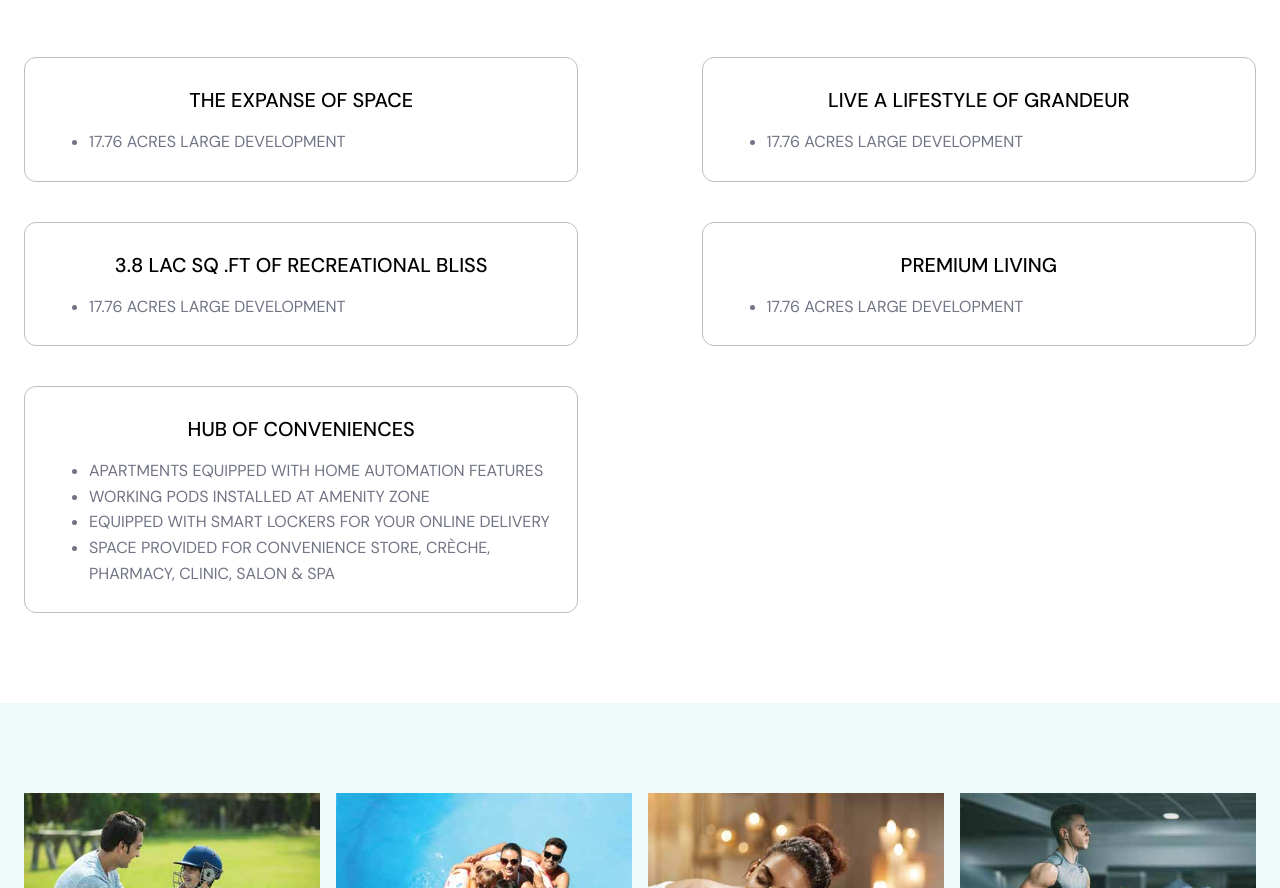
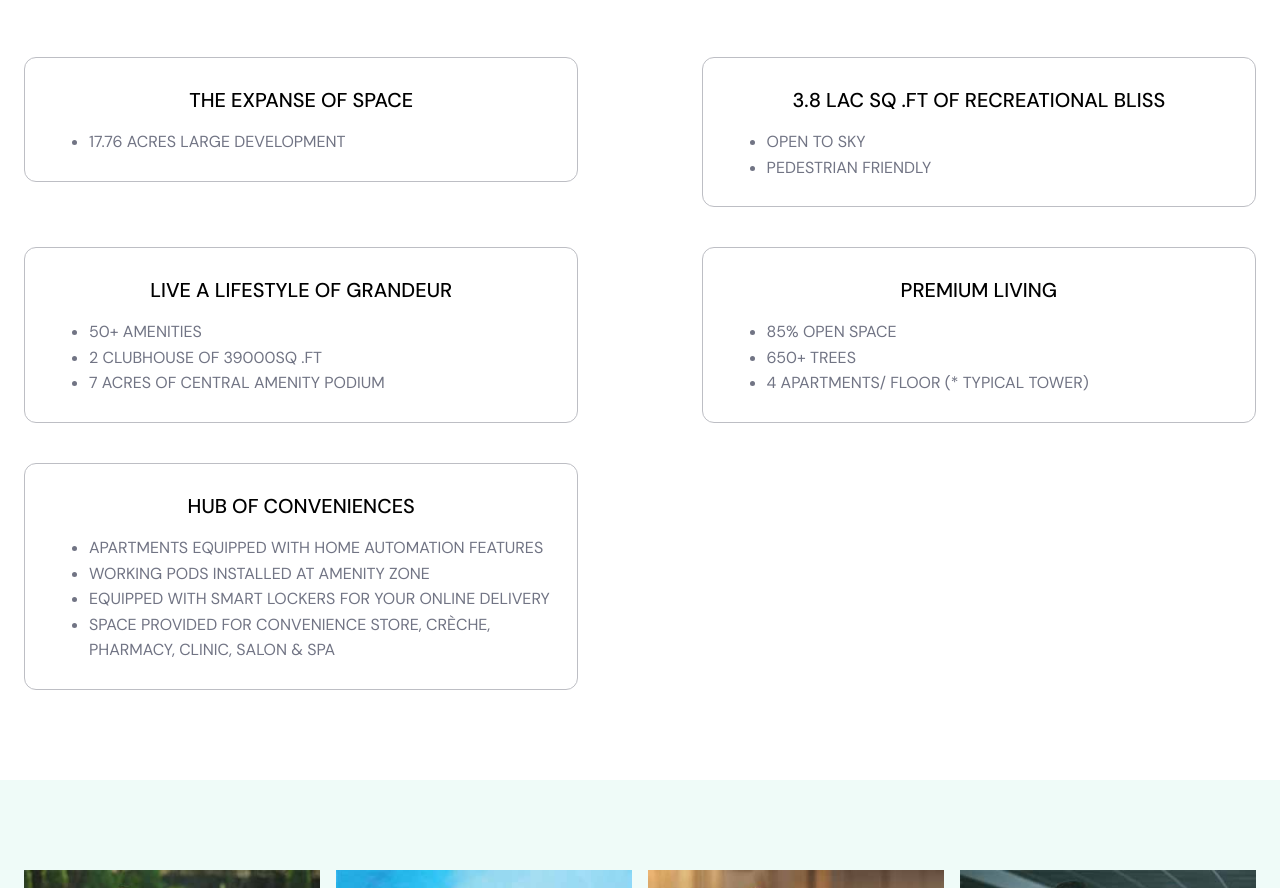
Before and after one commit to Shailja-Goyal/godrej-splendour, a plain HTML site: page index.html in a window 1280 px wide. Shown: the part 827-1715 px from the top of the page. Drawn offline with nearby package versions, Linux system fonts and the light colour scheme; files whose address does not match are found by name.

Commit message:
Update index.html

```diff
--- a/index.html
+++ b/index.html
@@ -117,23 +117,29 @@
           </div>
 
           <div class="highlight">
-            <p class="title">LIVE A LIFESTYLE OF GRANDEUR</p>
+            <p class="title">3.8 LAC SQ .FT OF RECREATIONAL BLISS</p>
             <ul class="content">
-              <li>17.76 ACRES LARGE DEVELOPMENT</li>
+              <li>OPEN TO SKY</li>
+              <li>PEDESTRIAN FRIENDLY</li>
             </ul>
           </div>
 
           <div class="highlight">
-            <p class="title">3.8 LAC SQ .FT OF RECREATIONAL BLISS</p>
+            <p class="title">LIVE A LIFESTYLE OF GRANDEUR</p>
             <ul class="content">
-              <li>17.76 ACRES LARGE DEVELOPMENT</li>
+              <li>50+ AMENITIES</li>
+              <li>2 CLUBHOUSE OF 39000SQ .FT</li>
+              <li>7 ACRES OF CENTRAL AMENITY PODIUM</li>
             </ul>
           </div>
 
           <div class="highlight">
             <p class="title">PREMIUM LIVING</p>
             <ul class="content">
-              <li>17.76 ACRES LARGE DEVELOPMENT</li>
+              <li>85% OPEN SPACE</li>
+              <li>650+ TREES</li>
+              <li>4 APARTMENTS/ FLOOR
+                (* TYPICAL TOWER)</li>
             </ul>
           </div>
 
```
